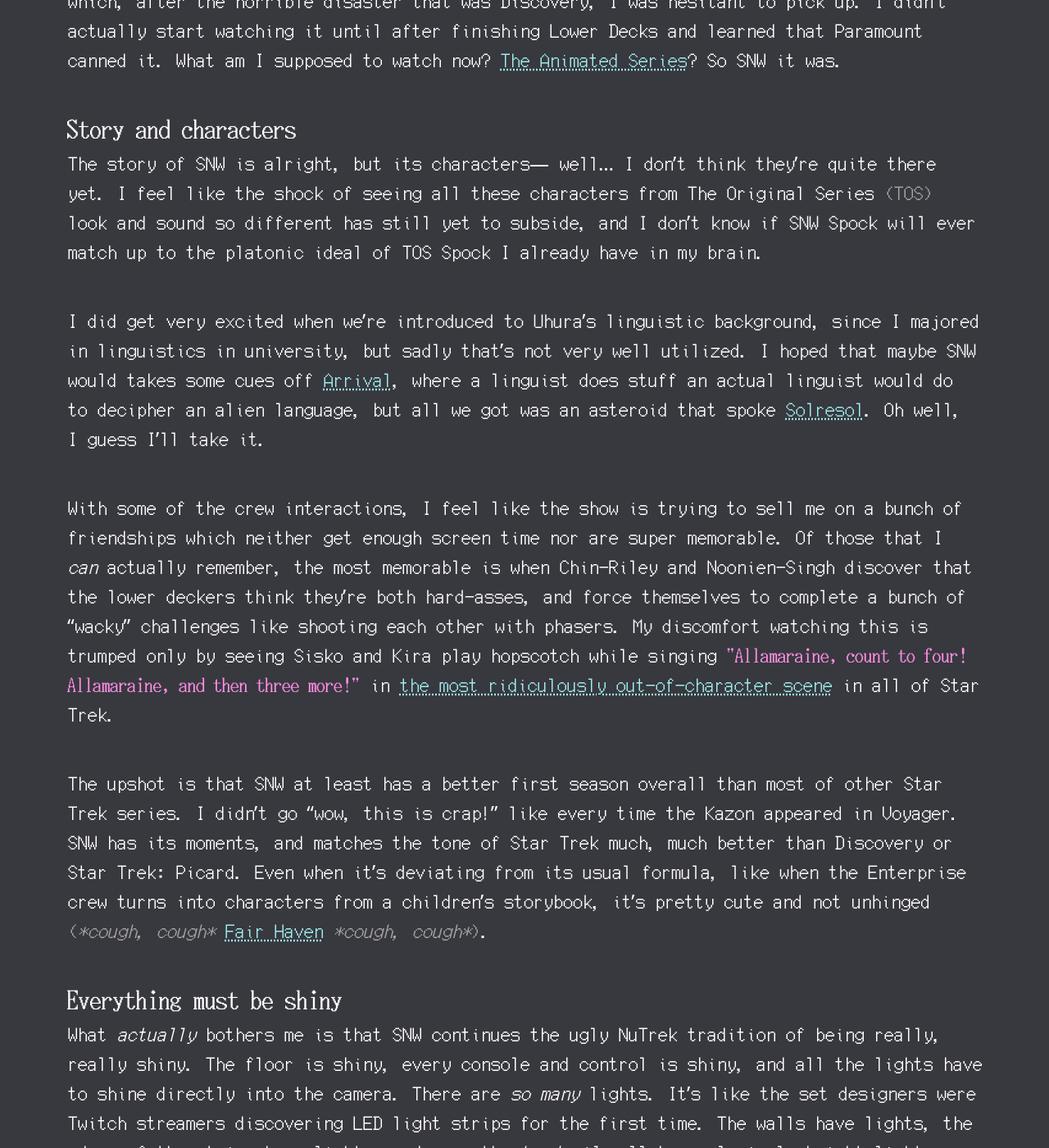
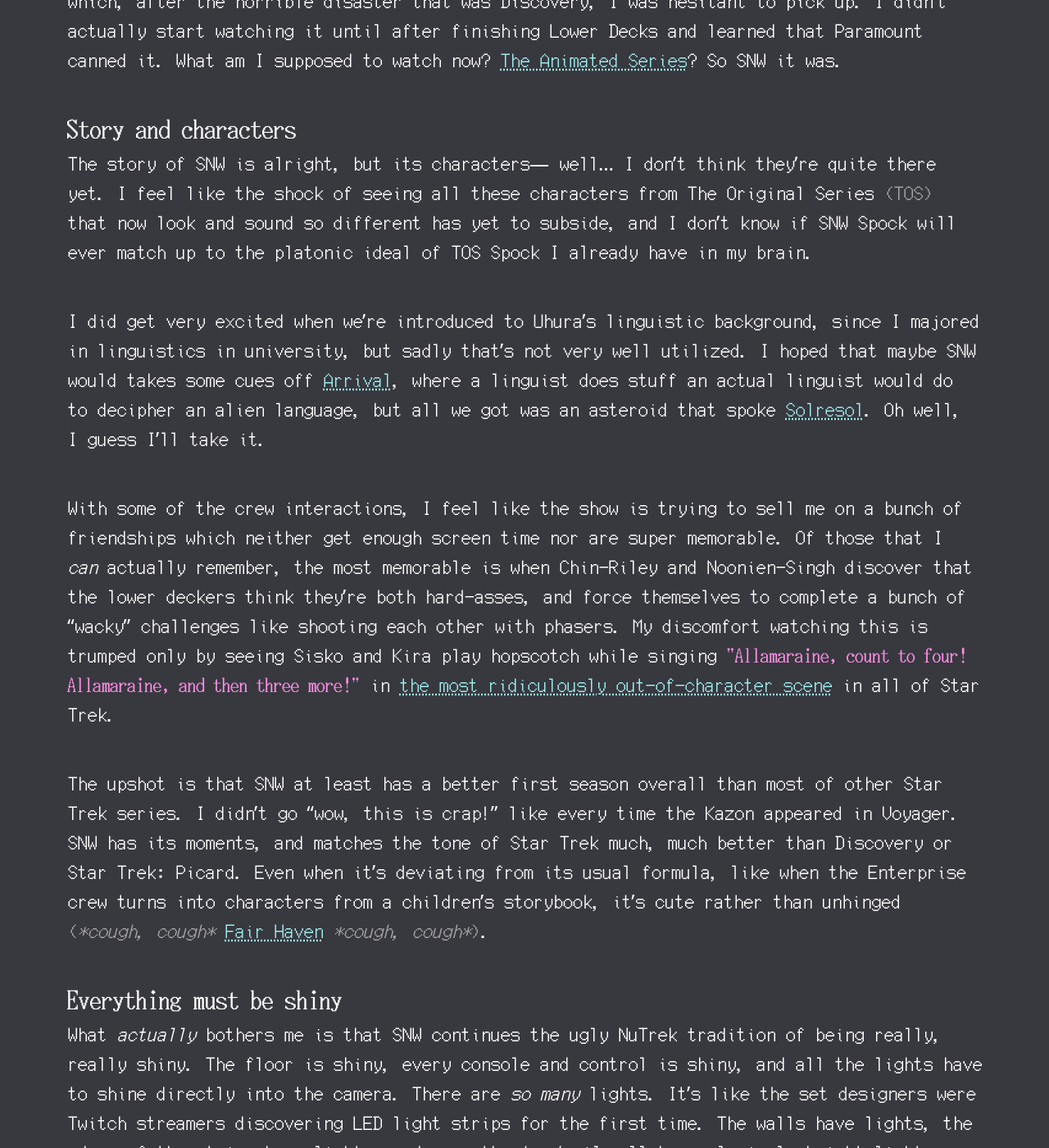
Before and after one commit to pilosophos/pilosophos-site-v1, a Jekyll site: the page built from _writing/soapbox.md, in a window 1280 px wide and 1400 px high, scrolled down 526 px. Shown: the whole window at 82% size. Built offline with Jekyll 4.4.1, drawn with Linux system fonts in a browser that asks for light colours.

Commit message:
update wording

```diff
--- a/_writing/soapbox.md
+++ b/_writing/soapbox.md
@@ -14,13 +14,13 @@
 
 ### Story and characters
 
-The story of SNW is alright, but its characters― well... I don't think they're quite there yet. I feel like the shock of seeing all these characters from The Original Series <span class="text-muted">(TOS)</span> look and sound so different has still yet to subside, and I don't know if SNW Spock will ever match up to the platonic ideal of TOS Spock I already have in my brain.
+The story of SNW is alright, but its characters― well... I don't think they're quite there yet. I feel like the shock of seeing all these characters from The Original Series <span class="text-muted">(TOS)</span> that now look and sound so different has yet to subside, and I don't know if SNW Spock will ever match up to the platonic ideal of TOS Spock I already have in my brain.
 
 I did get very excited when we're introduced to Uhura's linguistic background, since I majored in linguistics in university, but sadly that's not very well utilized. I hoped that maybe SNW would takes some cues off [Arrival](https://en.wikipedia.org/wiki/Arrival_(film)), where a linguist does stuff an actual linguist would do to decipher an alien language, but all we got was an asteroid that spoke [Solresol](https://en.wikipedia.org/wiki/Solresol). Oh well, I guess I'll take it.
 
 With some of the crew interactions, I feel like the show is trying to sell me on a bunch of friendships which neither get enough screen time nor are super memorable. Of those that I *can* actually remember, the most memorable is when Chin-Riley and Noonien-Singh discover that the lower deckers think they're both hard-asses, and force themselves to complete a bunch of "wacky" challenges like shooting each other with phasers. My discomfort watching this is trumped only by seeing Sisko and Kira play hopscotch while singing `"Allamaraine, count to four! Allamaraine, and then three more!"` in [the most ridiculously out-of-character scene](https://www.youtube.com/watch?v=Urixf-E6SWE) in all of Star Trek.
 
-The upshot is that SNW at least has a better first season overall than most of other Star Trek series. I didn't go "wow, this is crap!" like every time the Kazon appeared in Voyager. SNW has its moments, and matches the tone of Star Trek much, much better than Discovery or Star Trek: Picard. Even when it's deviating from its usual formula, like when the Enterprise crew turns into characters from a children's storybook, it's pretty cute and not unhinged <span class="text-muted">(*\*cough, cough\** [Fair Haven](https://memory-alpha.fandom.com/wiki/Fair_Haven_(episode)) *\*cough, cough\**)</span>.
+The upshot is that SNW at least has a better first season overall than most of other Star Trek series. I didn't go "wow, this is crap!" like every time the Kazon appeared in Voyager. SNW has its moments, and matches the tone of Star Trek much, much better than Discovery or Star Trek: Picard. Even when it's deviating from its usual formula, like when the Enterprise crew turns into characters from a children's storybook, it's cute rather than unhinged <span class="text-muted">(*\*cough, cough\** [Fair Haven](https://memory-alpha.fandom.com/wiki/Fair_Haven_(episode)) *\*cough, cough\**)</span>.
 
 ### Everything must be shiny
 
```
